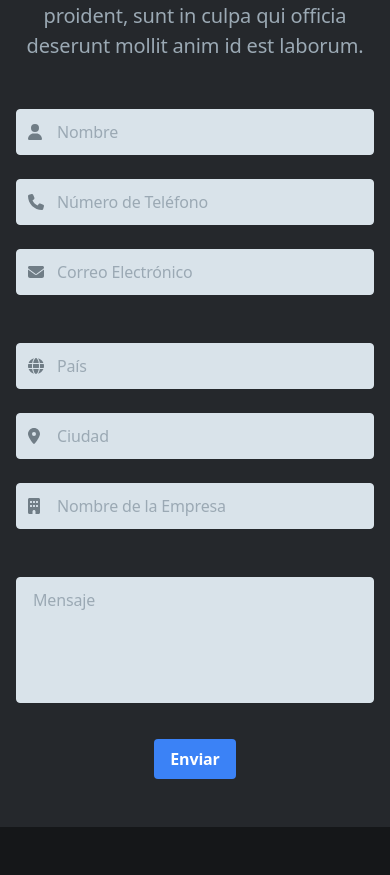
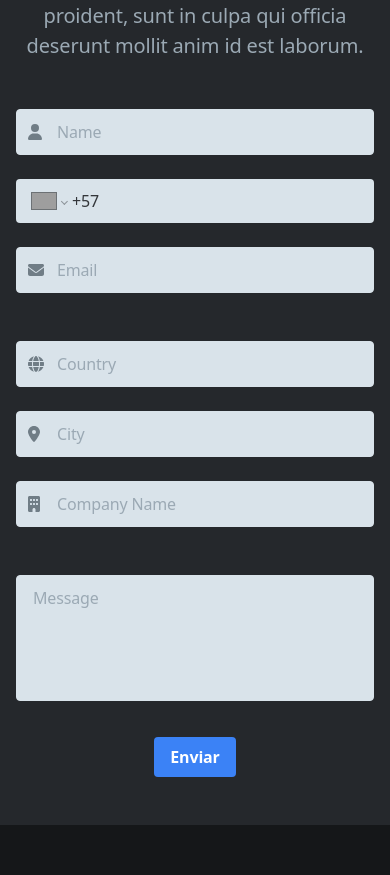
Before and after one commit to mcoreSoftwr/coresoft, a React (Vite) app: page /home in a window 390 px wide. Shown: the part 4611-5486 px from the top of the page. Built offline with nearby package versions, Linux system fonts and the light colour scheme; grey boxes are pictures that could not be loaded.

Commit message:
Se agregan los movimientos segun el menu del header

```diff
--- a/package.json
+++ b/package.json
@@ -18,6 +18,7 @@
     "headlessui": "^0.0.0",
     "react": "^18.2.0",
     "react-dom": "^18.2.0",
+    "react-phone-number-input": "^3.2.25",
     "react-router-dom": "^6.13.0",
     "tw-elements": "^1.0.0-beta2"
   },
--- a/src/components/hero.tsx
+++ b/src/components/hero.tsx
@@ -1,9 +1,11 @@
 import sourceVideo from "../assets/videos/video.mp4";
+import { SectionProps } from "../pages/Home";
 
-export const Hero: React.FC = () => {
+export const Hero: React.FC<SectionProps> = (props:SectionProps) => {
+    const {sectionRef} = props;
     return (
         <>
-            <section>
+            <section ref={sectionRef}>
                 <div className="videoMain">
                     <div className="videoOverlay" />
                     <video src={sourceVideo}
--- a/src/components/home/ContactForm.tsx
+++ b/src/components/home/ContactForm.tsx
@@ -1,8 +1,12 @@
 import { ChangeEvent, FormEvent, useState } from 'react';
+import 'react-phone-number-input/style.css'
 import { FontAwesomeIcon } from '@fortawesome/react-fontawesome';
+import PhoneInput from 'react-phone-number-input'
 import { faUser, faPhone, faEnvelope, faBuilding, faGlobe, faMapMarkerAlt, faComments } from '@fortawesome/free-solid-svg-icons';
+import { SectionProps } from '../../pages/Home';
 
-const ContactForm: React.FC = () => {
+const ContactForm:  React.FC<SectionProps> = (props:SectionProps) => {
+    const {sectionRef} = props;
     const [formData, setFormData] = useState({
         name: '',
         phoneNumber: '',
@@ -27,6 +31,13 @@ const ContactForm: React.FC = () => {
         });
     };
 
+    const handlePhoneNumberChange = (e: string) => {
+        setFormData({
+            ...formData,
+            phoneNumber: e
+        });
+    };
+
     const handleSubmit = (e: FormEvent) => {
         e.preventDefault();
         // Aquí puedes agregar la lógica para enviar los datos del formulario
@@ -34,7 +45,7 @@ const ContactForm: React.FC = () => {
     };
 
     return (
-        <section>
+        <section ref={sectionRef}>
             <div className="max-w-6xl mx-auto px-4 sm:px-6">
                 <div className="py-12 md:py-20">
 
@@ -54,7 +65,7 @@ const ContactForm: React.FC = () => {
                                     <input
                                         type="text"
                                         name="name"
-                                        placeholder="Nombre"
+                                        placeholder="Name"
                                         value={formData.name}
                                         onChange={handleInputChange}
                                         required
@@ -63,20 +74,14 @@ const ContactForm: React.FC = () => {
                                 </div>
                             </div>
                             <div className="w-full md:w-1/3 px-3 mb-6 md:mb-0">
-                                <div className="relative">
-                                    <span className="absolute left-0 top-0 h-full flex items-center pl-3">
-                                        <FontAwesomeIcon icon={faPhone} className="mr-2 text-gray-500" />
-                                    </span>
-                                    <input
-                                        type="tel"
-                                        name="phoneNumber"
-                                        placeholder="Número de Teléfono"
+                                <PhoneInput
+                                    international
+                                    placeholder="Enter phone number"
+                                    defaultCountry='CO'
                                     value={formData.phoneNumber}
-                                        onChange={handleInputChange}
-                                        required
-                                        className="appearance-none block w-full bg-gray-200 text-gray-700 border border-gray-200 rounded py-3 pl-10 px-4 leading-tight focus:outline-none focus:bg-white focus:border-gray-500"
-                                    />
-                                </div>
+                                    onChange={handlePhoneNumberChange}
+                                    className='appearance-none block w-full bg-gray-200 text-gray-700 rounded py-3 px-4 leading-tight focus:outline-none focus:bg-white'
+                                ></PhoneInput>
 
                             </div>
                             <div className="w-full md:w-1/3 px-3 mb-6 md:mb-0">
@@ -87,7 +92,7 @@ const ContactForm: React.FC = () => {
                                     <input
                                         type="email"
                                         name="email"
-                                        placeholder="Correo Electrónico"
+                                        placeholder="Email"
                                         value={formData.email}
                                         onChange={handleInputChange}
                                         required
@@ -105,7 +110,7 @@ const ContactForm: React.FC = () => {
                                     <input
                                         type="text"
                                         name="country"
-                                        placeholder="País"
+                                        placeholder="Country"
                                         value={formData.country}
                                         onChange={handleInputChange}
                                         required
@@ -121,7 +126,7 @@ const ContactForm: React.FC = () => {
                                     <input
                                         type="text"
                                         name="city"
-                                    placeholder="Ciudad"
+                                        placeholder="City"
                                         value={formData.city}
                                         onChange={handleInputChange}
                                         required
@@ -137,7 +142,7 @@ const ContactForm: React.FC = () => {
                                     <input
                                         type="text"
                                         name="companyName"
-                                    placeholder="Nombre de la Empresa"
+                                        placeholder="Company Name"
                                         value={formData.companyName}
                                         onChange={handleInputChange}
                                         required
@@ -150,7 +155,7 @@ const ContactForm: React.FC = () => {
                             <div className="w-full px-3">
                                 <textarea
                                     name="message"
-                                    placeholder="Mensaje"
+                                    placeholder="Message"
                                     value={formData.message}
                                     onChange={handleTextareaChange}
                                     required
--- a/src/components/team.tsx
+++ b/src/components/team.tsx
@@ -2,11 +2,13 @@ import Prof1 from "../assets/images/prof1.jpg"
 import Prof2 from "../assets/images/prof2.jpg"
 import Prof3 from "../assets/images/prof3.jpg"
 import Prof4 from "../assets/images/prof4.jpg"
+import { SectionProps } from "../pages/Home"
 
 import { ProfItem } from "./professionalItem"
-export const Team: React.FC = () => {
+export const Team: React.FC<SectionProps> = (props:SectionProps) => {
+    const {sectionRef} = props;
     return (
-        <section>
+        <section ref={sectionRef}>
             <div className="max-w-6xl mx-auto px-4 sm:px-6">
                 <div className="py-12 md:py-20">
 
--- a/src/components/technologies.tsx
+++ b/src/components/technologies.tsx
@@ -4,10 +4,12 @@ import Tech3 from "../assets/images/tech3.png"
 import Tech4 from "../assets/images/tech4.png"
 import Tech5 from "../assets/images/tech5.png"
 import Tech6 from "../assets/images/tech6.png"
+import { SectionProps } from "../pages/Home"
 import { TechItem } from "./technologyItem"
-export const Technologies: React.FC = () => {
+export const Technologies: React.FC<SectionProps> = (props: SectionProps) => {
+    const {sectionRef} = props;
     return (
-        <section>
+        <section ref={sectionRef}>
             <div className="max-w-6xl mx-auto px-4 sm:px-6">
                 <div className="py-12 md:py-20">
 
--- a/src/css/additional-styles/theme.css
+++ b/src/css/additional-styles/theme.css
@@ -6,7 +6,10 @@
 .form-radio:focus {
     @apply ring-0;
 }
-
+.PhoneInputInput{
+    background-color: #D9E3EA;
+    outline: none;
+}
 /* Hamburger button */
 .hamburger svg > *:nth-child(1),
 .hamburger svg > *:nth-child(2),
--- a/src/pages/Home.tsx
+++ b/src/pages/Home.tsx
@@ -1,4 +1,4 @@
-import { useEffect } from "react";
+import { RefObject, useEffect, useRef } from "react";
 import { Services } from "../components/services";
 import { Hero } from "../components/hero";
 import { Footer } from "../components/home/Footer";
@@ -9,20 +9,43 @@ import { Technologies } from "../components/technologies";
 import { Team } from "../components/team";
 import ContactForm from "../components/home/ContactForm";
 
+export interface SectionProps {
+  sectionRef: RefObject<HTMLElement>;
+}
+
 export const Home: React.FC = () => {
   useEffect(() => {
     AOS.init();
     AOS.refresh();
   }, []);
+
+
+
+  const section1Ref = useRef(null);
+  const section2Ref = useRef(null);
+  const section3Ref = useRef(null);
+  const section4Ref = useRef(null);
+  const section5Ref = useRef(null);
+
+  const scrollToSection = (ref:React.RefObject<HTMLElement>) => {
+    if (ref && ref.current) {
+      ref.current.scrollIntoView({ behavior: 'smooth' });
+    }
+  };
   return (
     <>
       <div  className="flex flex-col min-h-screen font-inter antialiased bg-gray-800 text-gray-200 tracking-tight justify-between">
-        <Header />
-        <Hero />
-        <Services />
-        <Technologies/>
-        <Team/>
-        <ContactForm/>
+        <Header scrollToSection={scrollToSection}
+        section1Ref= {section1Ref}
+        section2Ref= {section2Ref}
+        section3Ref= {section3Ref}
+        section4Ref= {section4Ref}
+        section5Ref= {section5Ref}/>
+        <Hero sectionRef={section1Ref}/>
+        <Services sectionRef={section2Ref}/>
+        <Technologies sectionRef={section3Ref}/>
+        <Team sectionRef={section4Ref}/>
+        <ContactForm sectionRef={section5Ref}/>
         <Footer />
       </div>
     </>
```
Also changed, not shown: src/components/home/Header.tsx (+29 -5 lines), src/components/services.tsx (+7 -3 lines), 1 other file (tests, documents, lock files or other folders). Lines whose indentation alone changed are shown as unchanged.
